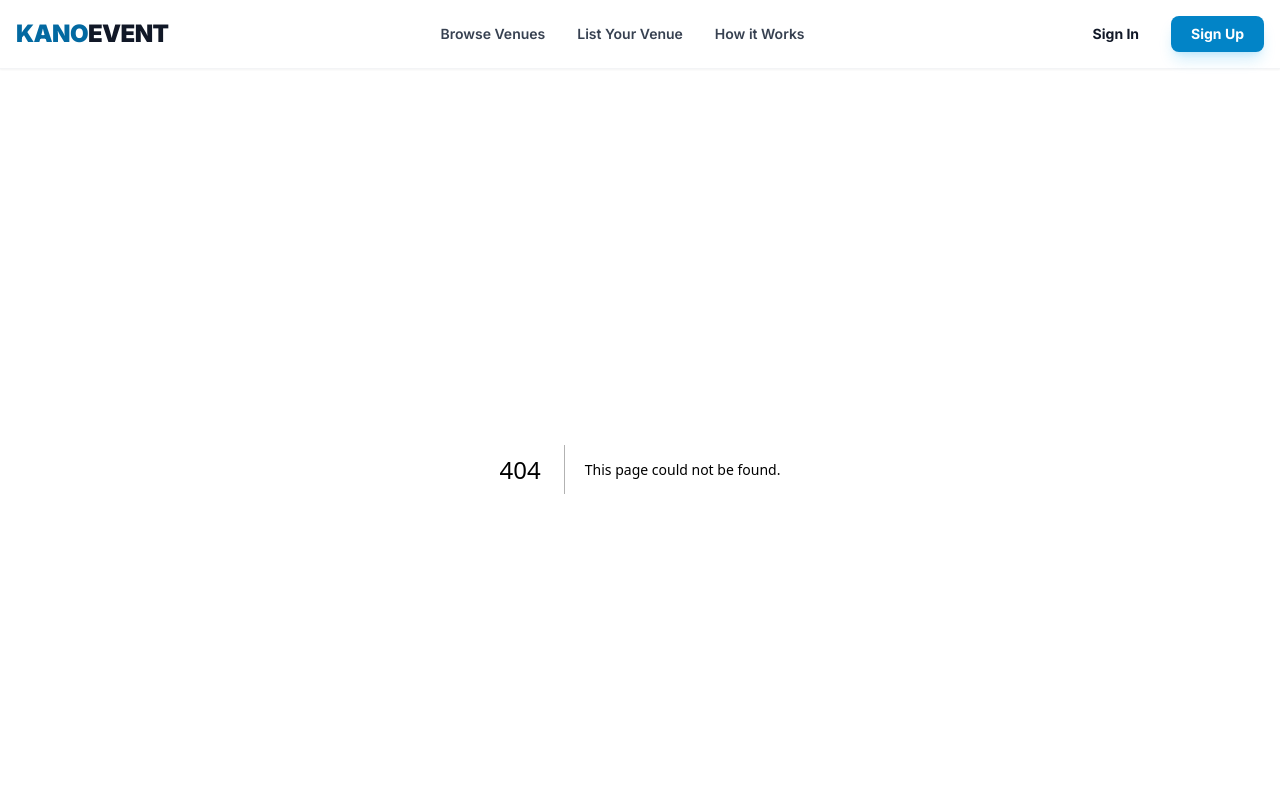
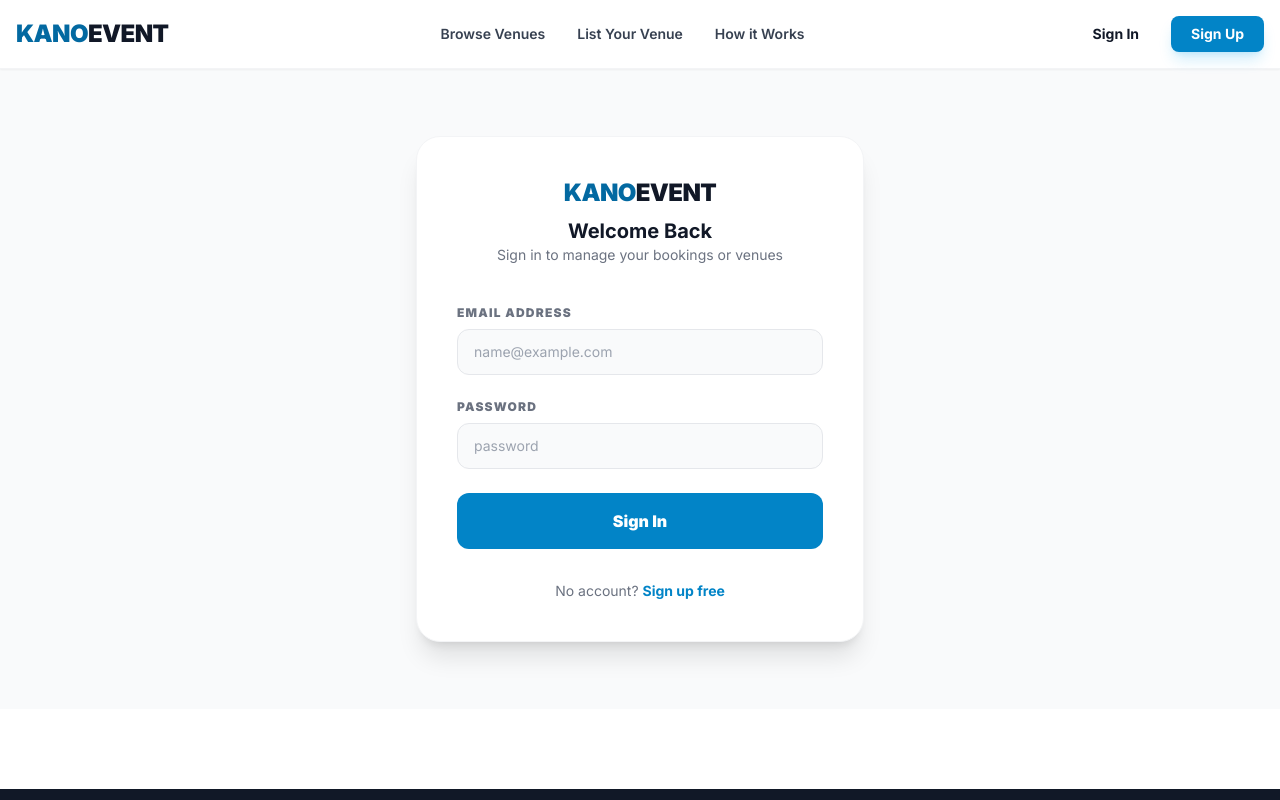
Before and after one commit to Abdullahgz440/kano-event, a Next.js app: page /login in a window 1280 px wide. Before the commit this address had no page. Shown: the top 800 px of the page. Built offline with nearby package versions, Linux system fonts and the light colour scheme.

Commit message:
Create page.tsx

```diff
--- /dev/null
+++ b/src/app/(auth)/login/page.tsx
@@ -0,0 +1,31 @@
+import React from 'react';
+
+export default function LoginPage() {
+  return (
+    <div className="min-h-[80vh] flex items-center justify-center bg-gray-50 py-12 px-4">
+      <div className="max-w-md w-full bg-white p-10 rounded-3xl shadow-xl border border-gray-100">
+        <div className="text-center mb-10">
+          <div className="text-2xl font-black text-brand-700 tracking-tight mb-2">
+            KANO<span className="text-gray-900">EVENT</span>
+          </div>
+          <h2 className="text-xl font-bold text-gray-900">Welcome Back</h2>
+          <p className="text-gray-500 text-sm">Sign in to manage your bookings or venues</p>
+        </div>
+        <form className="space-y-6">
+          <div>
+            <label className="block text-xs font-black text-gray-500 uppercase mb-2 tracking-widest">Email Address</label>
+            <input type="email" placeholder="name@example.com" className="w-full px-4 py-3 bg-gray-50 border border-gray-200 rounded-xl text-sm" />
+          </div>
+          <div>
+            <label className="block text-xs font-black text-gray-500 uppercase mb-2 tracking-widest">Password</label>
+            <input type="password" placeholder="password" className="w-full px-4 py-3 bg-gray-50 border border-gray-200 rounded-xl text-sm" />
+          </div>
+          <button className="w-full py-4 bg-brand-600 text-white font-black rounded-xl">Sign In</button>
+        </form>
+        <div className="mt-8 text-center">
+          <p className="text-sm text-gray-500">No account? <a href="/register" className="font-bold text-brand-600">Sign up free</a></p>
+        </div>
+      </div>
+    </div>
+  );
+}
```
